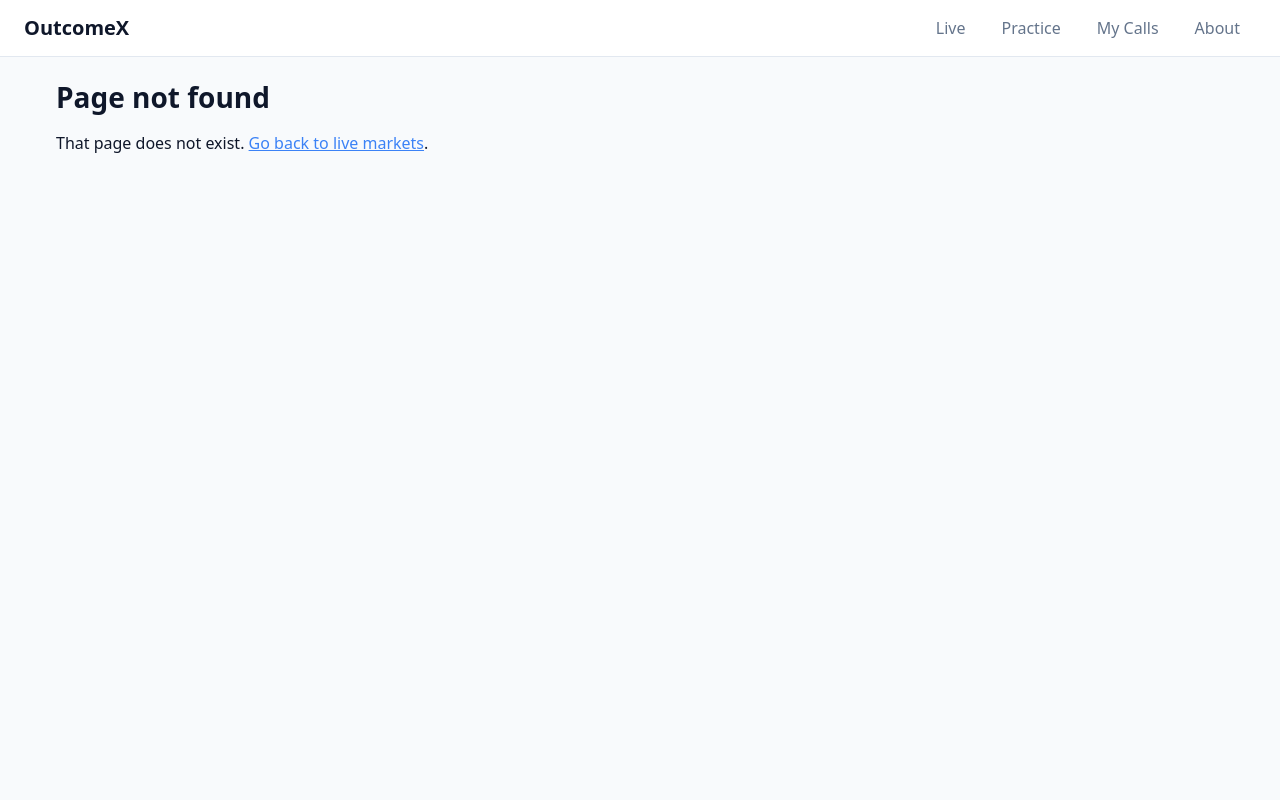
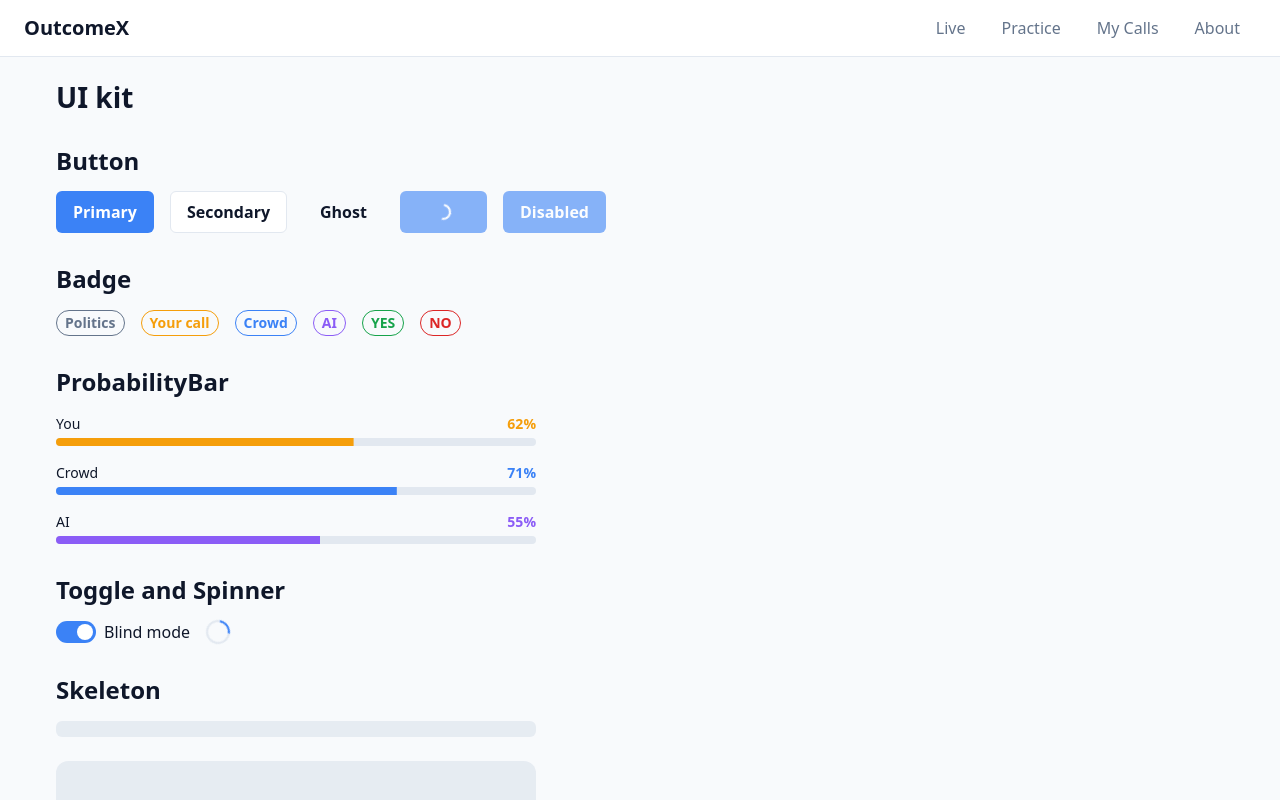
Before and after one commit to williskipsjr/outcomex, a React (Vite) app in the folder client/: page /kit in a window 1280 px wide. Before the commit this address had no page. Shown: the top 800 px of the page. Built offline with nearby package versions, Linux system fonts and the light colour scheme.

Commit message:
feat(ui): add a dev-only /kit page that previews the UI kit

```diff
--- a/client/src/App.jsx
+++ b/client/src/App.jsx
@@ -7,6 +7,7 @@ import PracticeDetailPage from "./features/market/PracticeDetailPage.jsx";
 import MyCallsPage from "./features/calls/MyCallsPage.jsx";
 import AboutPage from "./features/about/AboutPage.jsx";
 import NotFoundPage from "./features/about/NotFoundPage.jsx";
+import KitPage from "./features/kit/KitPage.jsx";
 
 export default function App() {
   return (
@@ -20,6 +21,7 @@ export default function App() {
           <Route path="/practice/:id" element={<PracticeDetailPage />} />
           <Route path="/me" element={<MyCallsPage />} />
           <Route path="/about" element={<AboutPage />} />
+          {import.meta.env.DEV && <Route path="/kit" element={<KitPage />} />}
           <Route path="*" element={<NotFoundPage />} />
         </Routes>
       </main>
--- /dev/null
+++ b/client/src/features/kit/KitPage.css
@@ -0,0 +1,16 @@
+.kit-page h2 {
+  margin-top: var(--space-5);
+}
+
+.kit-page__row {
+  display: flex;
+  flex-wrap: wrap;
+  align-items: center;
+  gap: var(--space-3);
+}
+
+.kit-page__stack {
+  display: grid;
+  gap: var(--space-3);
+  max-width: 480px;
+}
--- /dev/null
+++ b/client/src/features/kit/KitPage.jsx
@@ -0,0 +1,66 @@
+import { useState } from "react";
+import Badge from "../../components/Badge.jsx";
+import Button from "../../components/Button.jsx";
+import EmptyState from "../../components/EmptyState.jsx";
+import ErrorState from "../../components/ErrorState.jsx";
+import ProbabilityBar from "../../components/ProbabilityBar.jsx";
+import Skeleton from "../../components/Skeleton.jsx";
+import Spinner from "../../components/Spinner.jsx";
+import Toggle from "../../components/Toggle.jsx";
+import "./KitPage.css";
+
+// Development-only page that shows every shared component in one place,
+// so the team can see what exists before building something new.
+export default function KitPage() {
+  const [checked, setChecked] = useState(true);
+
+  return (
+    <section className="kit-page">
+      <h1>UI kit</h1>
+
+      <h2>Button</h2>
+      <div className="kit-page__row">
+        <Button>Primary</Button>
+        <Button variant="secondary">Secondary</Button>
+        <Button variant="ghost">Ghost</Button>
+        <Button loading>Saving</Button>
+        <Button disabled>Disabled</Button>
+      </div>
+
+      <h2>Badge</h2>
+      <div className="kit-page__row">
+        <Badge label="Politics" />
+        <Badge tone="you" label="Your call" />
+        <Badge tone="crowd" label="Crowd" />
+        <Badge tone="ai" label="AI" />
+        <Badge tone="yes" label="YES" />
+        <Badge tone="no" label="NO" />
+      </div>
+
+      <h2>ProbabilityBar</h2>
+      <div className="kit-page__stack">
+        <ProbabilityBar who="you" label="You" value={0.62} />
+        <ProbabilityBar who="crowd" label="Crowd" value={0.71} />
+        <ProbabilityBar who="ai" label="AI" value={0.55} />
+      </div>
+
+      <h2>Toggle and Spinner</h2>
+      <div className="kit-page__row">
+        <Toggle label="Blind mode" checked={checked} onChange={setChecked} />
+        <Spinner />
+      </div>
+
+      <h2>Skeleton</h2>
+      <div className="kit-page__stack" aria-busy="true">
+        <Skeleton />
+        <Skeleton shape="card" />
+      </div>
+
+      <h2>ErrorState and EmptyState</h2>
+      <div className="kit-page__stack">
+        <ErrorState message="Polymarket isn't responding right now." onRetry={() => {}} />
+        <EmptyState title="No markets match" message="Try a different search or category." />
+      </div>
+    </section>
+  );
+}
```
